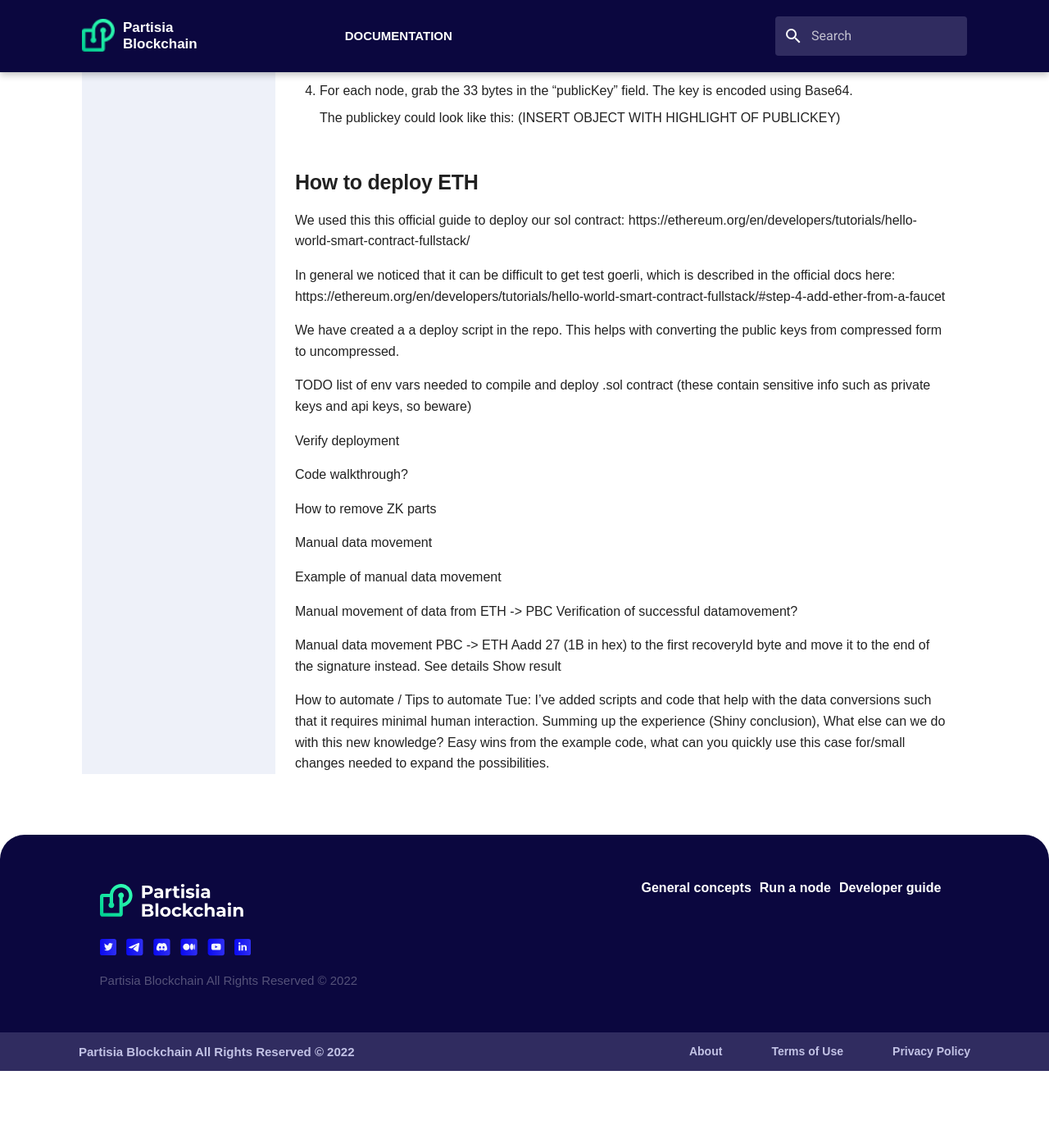
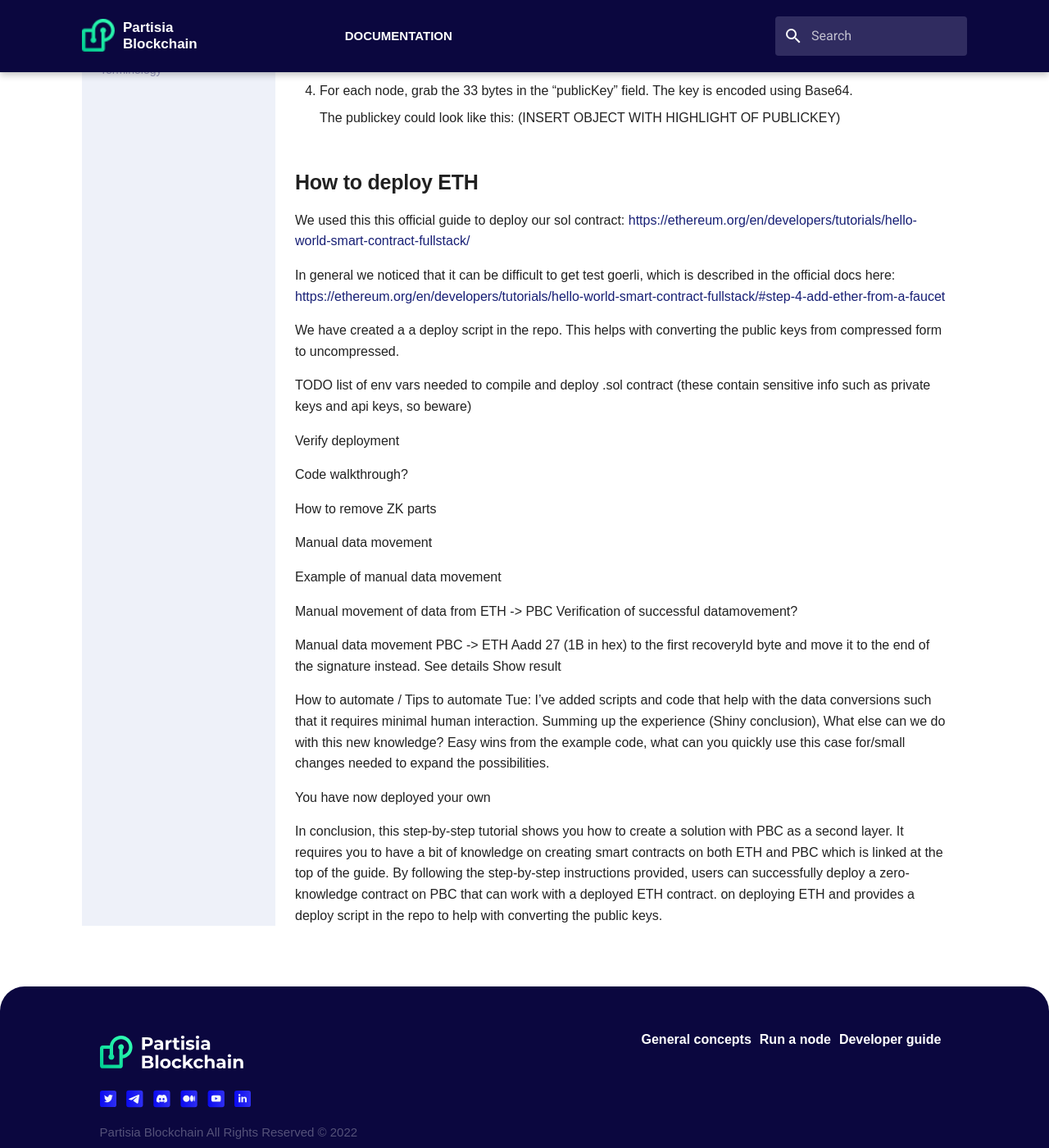
Before and after one commit to 0xSero/partisia-docs, an MkDocs documentation site: the page built from docs/pbc-as-a-second-layer-how-to-create-your-own-solution.md, in a window 1280 px wide and 1400 px high, scrolled down 1001 px. Shown: the whole window at 82% size. Built offline with MkDocs 1.6.1 and Material for MkDocs 9.7.7, drawn with Linux system fonts in a browser that asks for light colours; some web fonts are replaced; a script that is not in the unit is left out; before the commit the page ends 2307 px from its top, so only the background shows below that; some of the changed lines change nothing that is shown.

Commit message:
Adding links and trying to write a conclusion.

```diff
--- a/docs/pbc-as-a-second-layer-how-to-create-your-own-solution.md
+++ b/docs/pbc-as-a-second-layer-how-to-create-your-own-solution.md
@@ -33,9 +33,9 @@
 
 
 ## How to deploy ETH
-We used this this official guide to deploy our sol contract: https://ethereum.org/en/developers/tutorials/hello-world-smart-contract-fullstack/
+We used this this official guide to deploy our sol contract: [https://ethereum.org/en/developers/tutorials/hello-world-smart-contract-fullstack/](https://ethereum.org/en/developers/tutorials/hello-world-smart-contract-fullstack/)
 
-In general we noticed that it can be difficult to get test goerli, which is described in the official docs here: https://ethereum.org/en/developers/tutorials/hello-world-smart-contract-fullstack/#step-4-add-ether-from-a-faucet
+In general we noticed that it can be difficult to get test goerli, which is described in the official docs here: [https://ethereum.org/en/developers/tutorials/hello-world-smart-contract-fullstack/#step-4-add-ether-from-a-faucet](https://ethereum.org/en/developers/tutorials/hello-world-smart-contract-fullstack/#step-4-add-ether-from-a-faucet)
 
 We have created a a deploy script in the repo. This helps with converting the public keys from compressed form to uncompressed.
 
@@ -63,3 +63,7 @@
 Summing up the experience (Shiny conclusion),
 What else can we do with this new knowledge?
 Easy wins from the example code, what can you quickly use this case for/small changes needed to expand the possibilities.
+
+You have now deployed your own
+
+In conclusion, this step-by-step tutorial shows you how to create a solution with PBC as a second layer. It requires you to have a bit of knowledge on creating smart contracts on both ETH and PBC which is linked at the top of the guide. By following the step-by-step instructions provided, users can successfully deploy a zero-knowledge contract on PBC that can work with a deployed ETH contract. on deploying ETH and provides a deploy script in the repo to help with converting the public keys.
```
